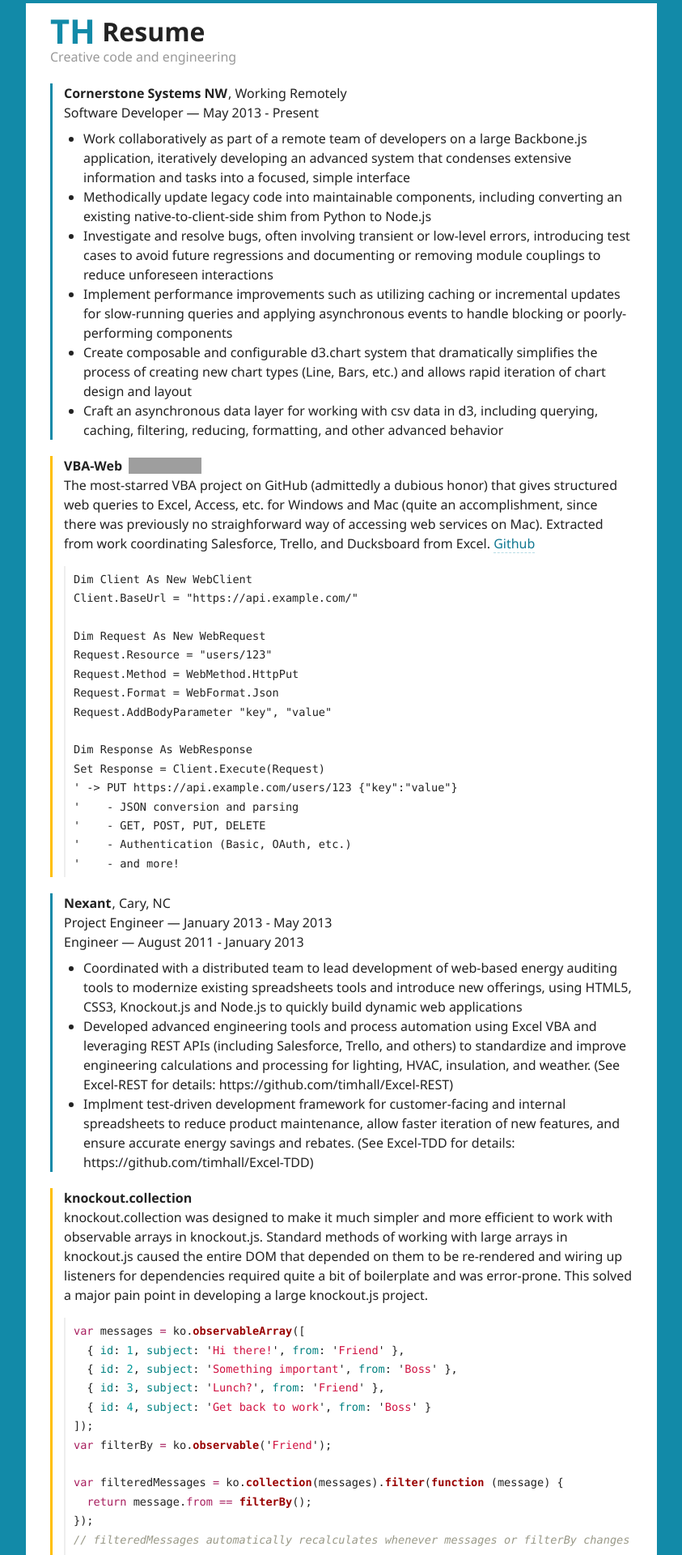
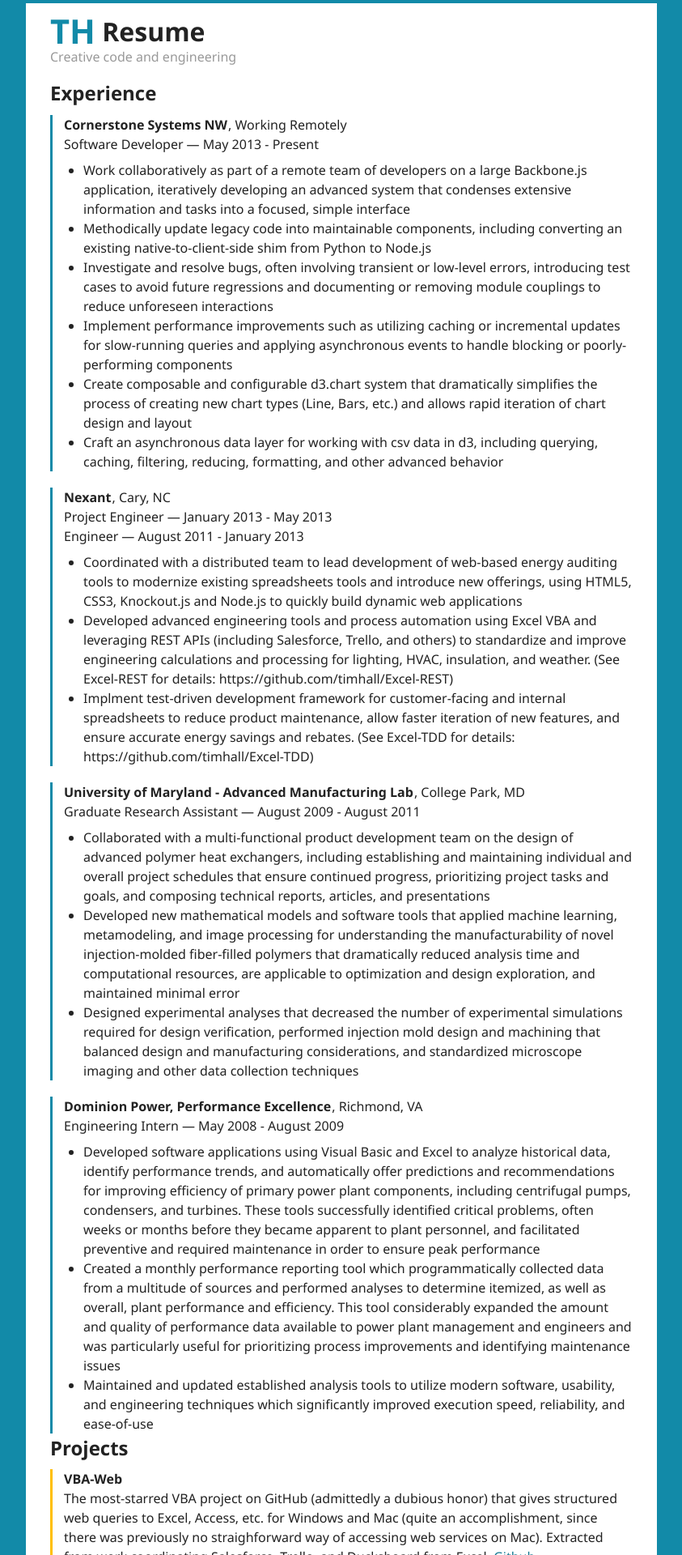
Before and after one commit to timhall/timhall.github.io, a Jekyll site: the page built from resume/index.html, in a window 1280 px wide. Shown: the top 1920 px of the page at 81% size, without its empty margins (218-1061 px from the left). Built offline with Jekyll 4.4.1, drawn with Linux system fonts in a browser that asks for light colours; Markdown is read by kramdown in place of the engine named in the settings; some of the changed text lies outside the part shown; grey boxes are pictures that could not be loaded.

Commit message:
Update organization

````diff
--- a/_css/_article.scss
+++ b/_css/_article.scss
@@ -73,7 +73,7 @@
   }
 
   .column {
-    width: 650px;
+    width: 680px;
 
     &.column-left {
       float: left;
--- a/_css/_resume.scss
+++ b/_css/_resume.scss
@@ -4,15 +4,26 @@ $professional-color: $primary-color;
 $project-color: darken(#fc3, 10%);
 
 .resume {
+
+}
+
+.resume-section {
+  @extend .column;
   @extend .clearfix;
-  list-style: none;
-  margin: 0;
-  padding: 5px 0;
+
+  &.type-experience {
+    @extend .column-left;
+  }
+  &.type-projects {
+    @extend .column-right;
+  }
+
+  h2 {
+    margin: 0.2em 0 0.6em 0;
+  }
 }
 
 .resume-item {
-  @extend .column;
-  position: relative;
   border-left: solid $resume-border-width $resume-color;
   padding-left: 14px;
   margin-bottom: 20px;
@@ -20,13 +31,10 @@ $project-color: darken(#fc3, 10%);
   &:last-child {
     margin-bottom: 0;
   }
-
-  &.type-professional {
-    @extend .column-left;
+  .type-experience & {
     border-left-color: $professional-color;
   }
-  &.type-project {
-    @extend .column-right;
+  .type-projects & {
     border-left-color: $project-color;
   }
 
@@ -79,7 +87,7 @@ $project-color: darken(#fc3, 10%);
     }
   }
 
-  .professional-details {
+  .details {
     padding-left: 1.5em;
     list-style-type: disc;
     margin: 0.5em 0 0 0;
@@ -98,3 +106,12 @@ $project-color: darken(#fc3, 10%);
     margin-left: 4px;
   }
 }
+
+// Media
+// ----------------------------------------------------- //
+
+@media only screen and (max-width: 720px) {
+  .resume-section:nth-child(2) h2 {
+    margin-top: 1em;
+  }
+}
--- a/_data/about.yml
+++ /dev/null
@@ -1,113 +0,0 @@
-timeline:
-  - company: Cornerstone Systems NW
-    location: Working Remotely
-    titles:
-    - title: Software Developer
-      start_date: May 2013
-      end_date: Present
-    type: professional
-    blurb:
-    details:
-    - "Work collaboratively as part of a remote team of developers on a large Backbone.js application, iteratively developing an advanced system that condenses extensive information and tasks into a focused, simple interface"
-    - "Methodically update legacy code into maintainable components, including converting an existing native-to-client-side shim from Python to Node.js"
-    - "Investigate and resolve bugs, often involving transient or low-level errors, introducing test cases to avoid future regressions and documenting or removing module couplings to reduce unforeseen interactions"
-    - "Implement performance improvements such as utilizing caching or incremental updates for slow-running queries and applying asynchronous events to handle blocking or poorly-performing components"
-    - "Create composable and configurable d3.chart system that dramatically simplifies the process of creating new chart types (Line, Bars, etc.) and allows rapid iteration of chart design and layout"
-    - "Craft an asynchronous data layer for working with csv data in d3, including querying, caching, filtering, reducing, formatting, and other advanced behavior"
-
-  - project: VBA-Web
-    github:
-      user: VBA-tools
-      repo: VBA-Web
-    type: project
-    blurb: |
-      The most-starred VBA project on GitHub (admittedly a dubious honor) that gives structured web queries to Excel, Access, etc. for Windows and Mac (quite an accomplishment, since there was previously no straighforward way of accessing web services on Mac). Extracted from work coordinating Salesforce, Trello, and Ducksboard from Excel. [Github](https://github.com/VBA-tools/VBA-Web)
-    example: |
-      ```VB.net
-      Dim Client As New WebClient
-      Client.BaseUrl = "https://api.example.com/"
-
-      Dim Request As New WebRequest
-      Request.Resource = "users/123"
-      Request.Method = WebMethod.HttpPut
-      Request.Format = WebFormat.Json
-      Request.AddBodyParameter "key", "value"
-
-      Dim Response As WebResponse
-      Set Response = Client.Execute(Request)
-      ' -> PUT https://api.example.com/users/123 {"key":"value"}
-      '    - JSON conversion and parsing
-      '    - GET, POST, PUT, DELETE
-      '    - Authentication (Basic, OAuth, etc.)
-      '    - and more!
-      ```
-
-  - company: Nexant
-    location: "Cary, NC"
-    titles:
-    - title: Project Engineer
-      start_date: January 2013
-      end_date: May 2013
-    - title: Engineer
-      start_date: August 2011
-      end_date: January 2013
-    type: professional
-    blurb:
-    details:
-    - "Coordinated with a distributed team to lead development of web-based energy auditing tools to modernize existing spreadsheets tools and introduce new offerings, using HTML5, CSS3, Knockout.js and Node.js to quickly build dynamic web applications"
-    - "Developed advanced engineering tools and process automation using Excel VBA and leveraging REST APIs (including Salesforce, Trello, and others) to standardize and improve engineering calculations and processing for lighting, HVAC, insulation, and weather. (See Excel-REST for details: https://github.com/timhall/Excel-REST)"
-    - "Implment test-driven development framework for customer-facing and internal spreadsheets to reduce product maintenance, allow faster iteration of new features, and ensure accurate energy savings and rebates. (See Excel-TDD for details: https://github.com/timhall/Excel-TDD)"
-
-  - project: knockout.collection
-    github:
-      user: timhall
-      repo: knockout.collection
-    type: project
-    blurb: |
-      knockout.collection was designed to make it much simpler and more efficient to work with observable arrays in knockout.js. Standard methods of working with large arrays in knockout.js caused the entire DOM that depended on them to be re-rendered and wiring up listeners for dependencies required quite a bit of boilerplate and was error-prone. This solved a major pain point in developing a large knockout.js project.
-    example: |
-      ```js
-      var messages = ko.observableArray([
-        { id: 1, subject: 'Hi there!', from: 'Friend' },
-        { id: 2, subject: 'Something important', from: 'Boss' },
-        { id: 3, subject: 'Lunch?', from: 'Friend' },
-        { id: 4, subject: 'Get back to work', from: 'Boss' }
-      ]);
-      var filterBy = ko.observable('Friend');
-
-      var filteredMessages = ko.collection(messages).filter(function (message) {
-        return message.from == filterBy();
-      });
-      // filteredMessages automatically recalculates whenever messages or filterBy changes
-
-      // Features:
-      // - filter, map, pluck, and uniq functions observe changes of internal observables
-      // - results are patched, making redraws occur only as-needed
-      // - results are cached to avoid unneccesary re-evaluations
-      ```
-
-  - company: University of Maryland - Advanced Manufacturing Lab
-    location: "College Park, MD"
-    titles:
-    - title: Graduate Research Assistant
-      start_date: August 2009
-      end_date: August 2011
-    type: professional
-    blurb:
-    details:
-    - "Collaborated with a multi-functional product development team on the design of advanced polymer heat exchangers, including establishing and maintaining individual and overall project schedules that ensure continued progress, prioritizing project tasks and goals, and composing technical reports, articles, and presentations"
-    - "Developed new mathematical models and software tools that applied machine learning, metamodeling, and image processing for understanding the manufacturability of novel injection-molded fiber-filled polymers that dramatically reduced analysis time and computational resources, are applicable to optimization and design exploration, and maintained minimal error"
-    - "Designed experimental analyses that decreased the number of experimental simulations required for design verification, performed injection mold design and machining that balanced design and manufacturing considerations, and standardized microscope imaging and other data collection techniques"
-
-  - company: "Dominion Power, Performance Excellence"
-    location: "Richmond, VA"
-    titles:
-    - title: Engineering Intern
-      start_date: May 2008
-      end_date: August 2009
-    type: professional
-    blurb:
-    details:
-    - "Developed software applications using Visual Basic and Excel to analyze historical data, identify performance trends, and automatically offer predictions and recommendations for improving efficiency of primary power plant components, including centrifugal pumps, condensers, and turbines. These tools successfully identified critical problems, often weeks or months before they became apparent to plant personnel, and facilitated preventive and required maintenance in order to ensure peak performance"
-    - "Created a monthly performance reporting tool which programmatically collected data from a multitude of sources and performed analyses to determine itemized, as well as overall, plant performance and efficiency. This tool considerably expanded the amount and quality of performance data available to power plant management and engineers and was particularly useful for prioritizing process improvements and identifying maintenance issues"
-    - "Maintained and updated established analysis tools to utilize modern software, usability, and engineering techniques which significantly improved execution speed, reliability, and ease-of-use"
--- /dev/null
+++ b/_data/resume.yml
@@ -0,0 +1,105 @@
+experience:
+  - company: Cornerstone Systems NW
+    location: Working Remotely
+    titles:
+    - title: Software Developer
+      start_date: May 2013
+      end_date: Present
+    blurb:
+    details:
+    - "Work collaboratively as part of a remote team of developers on a large Backbone.js application, iteratively developing an advanced system that condenses extensive information and tasks into a focused, simple interface"
+    - "Methodically update legacy code into maintainable components, including converting an existing native-to-client-side shim from Python to Node.js"
+    - "Investigate and resolve bugs, often involving transient or low-level errors, introducing test cases to avoid future regressions and documenting or removing module couplings to reduce unforeseen interactions"
+    - "Implement performance improvements such as utilizing caching or incremental updates for slow-running queries and applying asynchronous events to handle blocking or poorly-performing components"
+    - "Create composable and configurable d3.chart system that dramatically simplifies the process of creating new chart types (Line, Bars, etc.) and allows rapid iteration of chart design and layout"
+    - "Craft an asynchronous data layer for working with csv data in d3, including querying, caching, filtering, reducing, formatting, and other advanced behavior"
+  - company: Nexant
+    location: "Cary, NC"
+    titles:
+    - title: Project Engineer
+      start_date: January 2013
+      end_date: May 2013
+    - title: Engineer
+      start_date: August 2011
+      end_date: January 2013
+    blurb:
+    details:
+    - "Coordinated with a distributed team to lead development of web-based energy auditing tools to modernize existing spreadsheets tools and introduce new offerings, using HTML5, CSS3, Knockout.js and Node.js to quickly build dynamic web applications"
+    - "Developed advanced engineering tools and process automation using Excel VBA and leveraging REST APIs (including Salesforce, Trello, and others) to standardize and improve engineering calculations and processing for lighting, HVAC, insulation, and weather. (See Excel-REST for details: https://github.com/timhall/Excel-REST)"
+    - "Implment test-driven development framework for customer-facing and internal spreadsheets to reduce product maintenance, allow faster iteration of new features, and ensure accurate energy savings and rebates. (See Excel-TDD for details: https://github.com/timhall/Excel-TDD)"
+  - company: University of Maryland - Advanced Manufacturing Lab
+    location: "College Park, MD"
+    titles:
+    - title: Graduate Research Assistant
+      start_date: August 2009
+      end_date: August 2011
+    blurb:
+    details:
+    - "Collaborated with a multi-functional product development team on the design of advanced polymer heat exchangers, including establishing and maintaining individual and overall project schedules that ensure continued progress, prioritizing project tasks and goals, and composing technical reports, articles, and presentations"
+    - "Developed new mathematical models and software tools that applied machine learning, metamodeling, and image processing for understanding the manufacturability of novel injection-molded fiber-filled polymers that dramatically reduced analysis time and computational resources, are applicable to optimization and design exploration, and maintained minimal error"
+    - "Designed experimental analyses that decreased the number of experimental simulations required for design verification, performed injection mold design and machining that balanced design and manufacturing considerations, and standardized microscope imaging and other data collection techniques"
+
+  - company: "Dominion Power, Performance Excellence"
+    location: "Richmond, VA"
+    titles:
+    - title: Engineering Intern
+      start_date: May 2008
+      end_date: August 2009
+    blurb:
+    details:
+    - "Developed software applications using Visual Basic and Excel to analyze historical data, identify performance trends, and automatically offer predictions and recommendations for improving efficiency of primary power plant components, including centrifugal pumps, condensers, and turbines. These tools successfully identified critical problems, often weeks or months before they became apparent to plant personnel, and facilitated preventive and required maintenance in order to ensure peak performance"
+    - "Created a monthly performance reporting tool which programmatically collected data from a multitude of sources and performed analyses to determine itemized, as well as overall, plant performance and efficiency. This tool considerably expanded the amount and quality of performance data available to power plant management and engineers and was particularly useful for prioritizing process improvements and identifying maintenance issues"
+    - "Maintained and updated established analysis tools to utilize modern software, usability, and engineering techniques which significantly improved execution speed, reliability, and ease-of-use"
+
+projects:
+  - project: VBA-Web
+    github:
+      user: VBA-tools
+      repo: VBA-Web
+    blurb: |
+      The most-starred VBA project on GitHub (admittedly a dubious honor) that gives structured web queries to Excel, Access, etc. for Windows and Mac (quite an accomplishment, since there was previously no straighforward way of accessing web services on Mac). Extracted from work coordinating Salesforce, Trello, and Ducksboard from Excel. [Github](https://github.com/VBA-tools/VBA-Web)
+    example: |
+      ```VB.net
+      Dim Client As New WebClient
+      Client.BaseUrl = "https://api.example.com/"
+
+      Dim Request As New WebRequest
+      Request.Resource = "users/123"
+      Request.Method = WebMethod.HttpPut
+      Request.Format = WebFormat.Json
+      Request.AddBodyParameter "key", "value"
+
+      Dim Response As WebResponse
+      Set Response = Client.Execute(Request)
+      ' -> PUT https://api.example.com/users/123 {"key":"value"}
+      '    - JSON conversion and parsing
+      '    - GET, POST, PUT, DELETE
+      '    - Authentication (Basic, OAuth, etc.)
+      '    - and more!
+      ```
+  - project: knockout.collection
+    github:
+      user: timhall
+      repo: knockout.collection
+    blurb: |
+      knockout.collection was designed to make it much simpler and more efficient to work with observable arrays in knockout.js. Standard methods of working with large arrays in knockout.js caused the entire DOM that depended on them to be re-rendered and wiring up listeners for dependencies required quite a bit of boilerplate and was error-prone. This solved a major pain point in developing a large knockout.js project.
+    example: |
+      ```js
+      var messages = ko.observableArray([
+        { id: 1, subject: 'Hi there!', from: 'Friend' },
+        { id: 2, subject: 'Something important', from: 'Boss' },
+        { id: 3, subject: 'Lunch?', from: 'Friend' },
+        { id: 4, subject: 'Get back to work', from: 'Boss' }
+      ]);
+      var filterBy = ko.observable('Friend');
+
+      var filteredMessages = ko.collection(messages).filter(function (message) {
+        return message.from == filterBy();
+      });
+      // filteredMessages automatically recalculates whenever messages or filterBy changes
+
+      // Features:
+      // - filter, map, pluck, and uniq functions observe changes of internal observables
+      // - results are patched, making redraws occur only as-needed
+      // - results are cached to avoid unneccesary re-evaluations
+      ```
--- a/resume/index.html
+++ b/resume/index.html
@@ -5,9 +5,10 @@ title: Resume
 ---
 
 <article class="resume">
-  {% for item in site.data.about.timeline %}
-    {% if item.type == "professional" %}
-      <section class="resume-item type-professional">
+  <section class="resume-section type-experience">
+    <h2>Experience</h2>
+    {% for item in site.data.resume.experience %}
+      <section class="resume-item">
         <span class="company">{{ item.company }}</span>
         <span class="location">{{ item.location }}</span>
         <ul class="titles">
@@ -24,15 +25,18 @@ title: Resume
             {{ item.blurb | markdownify }}
           </div>
         {% endif %}
-        <ul class="professional-details">
+        <ul class="details">
           {% for detail in item.details %}
             <li>{{ detail | markdownify }}</li>
           {% endfor %}
         </ul>
       </section>
-    {% endif %}
-    {% if item.type == "project" %}
-      <section class="resume-item type-project">
+    {% endfor %}
+  </section>
+  <section class="resume-section type-projects">
+    <h2>Projects</h2>
+    {% for item in site.data.resume.projects %}
+      <section class="resume-item">
         <span class="project">{{ item.project }}</span>
         {% if item.github %}
           <iframe src="https://ghbtns.com/github-btn.html?user={{ item.github.user }}&repo={{ item.github.repo }}&type=star&count=true"
@@ -49,6 +53,6 @@ title: Resume
           </div>
         {% endif %}
       </section>
-    {% endif %}
-  {% endfor %}
+    {% endfor %}
+  </section>
 </article>
````
